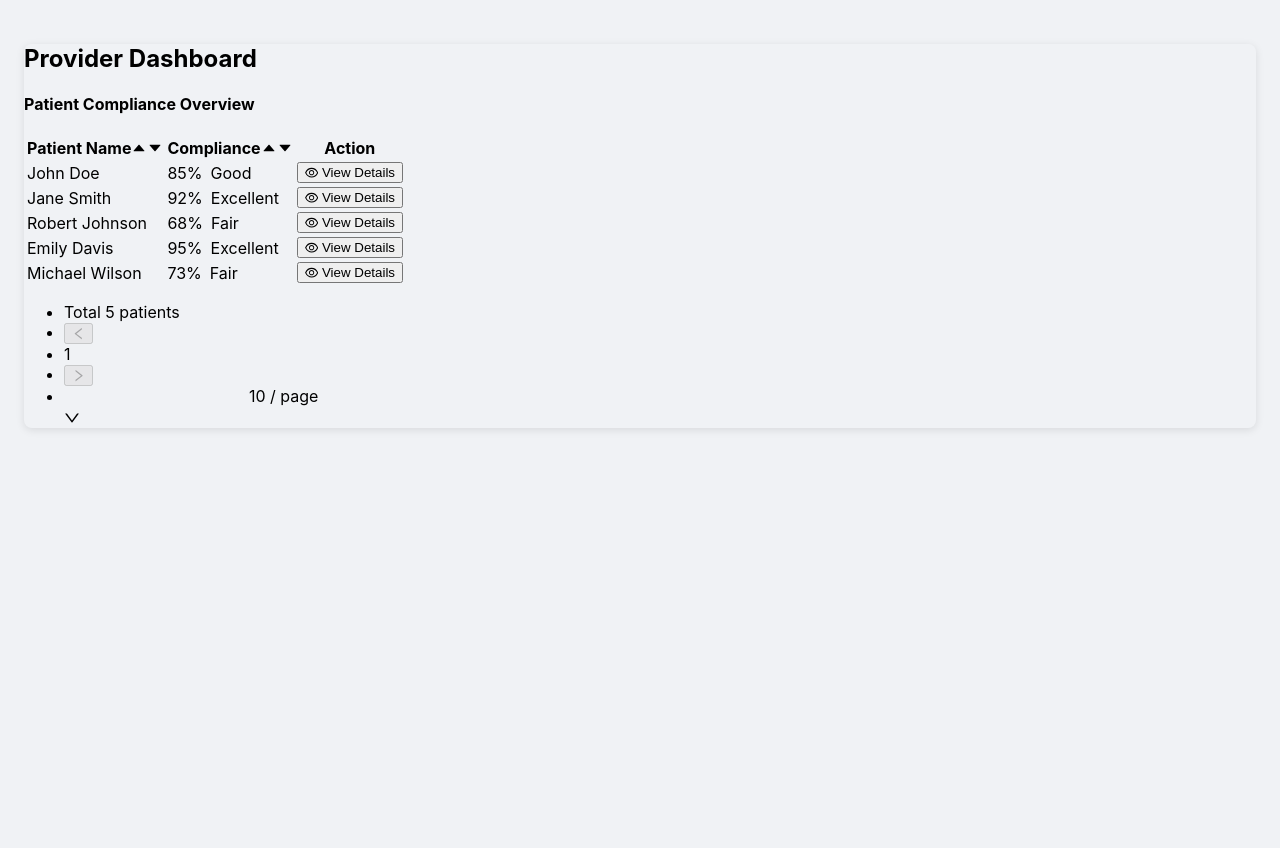
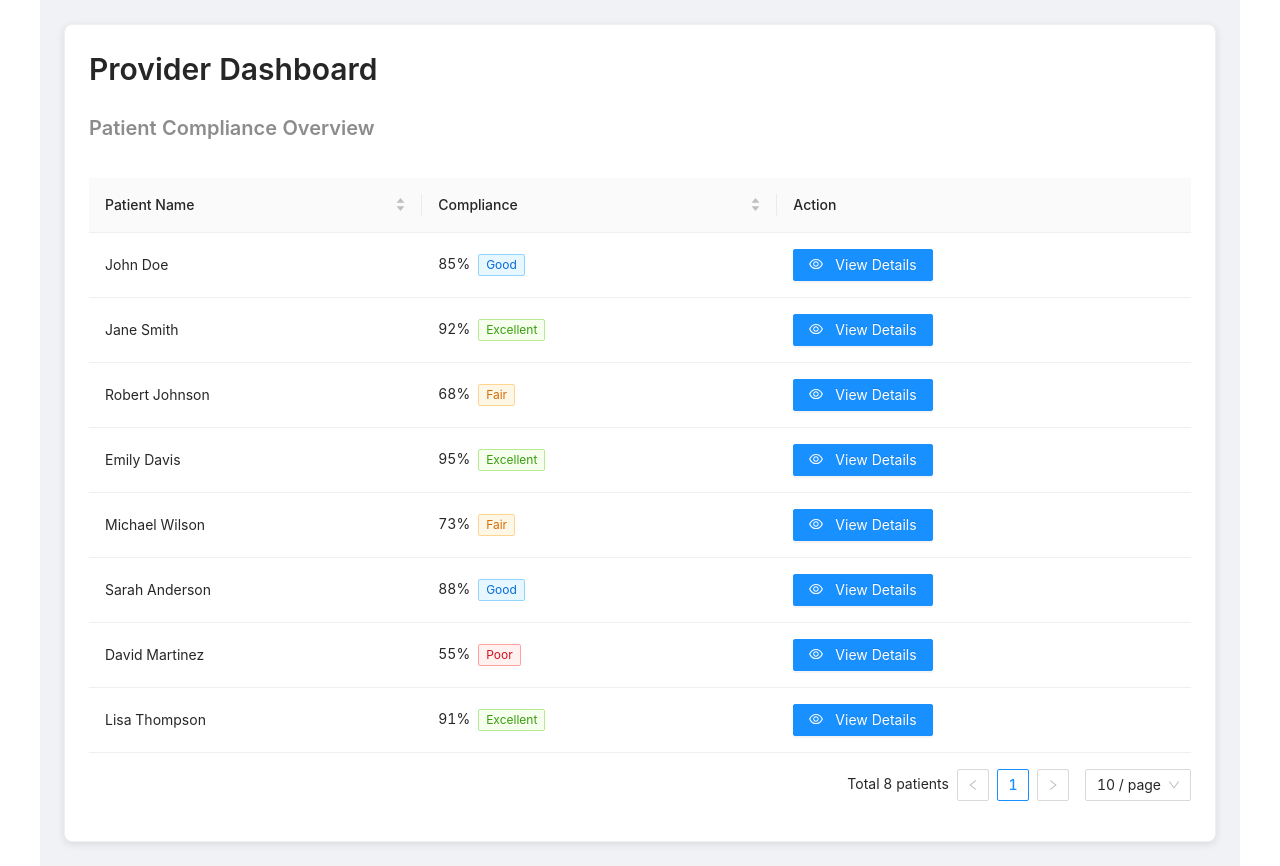
Before and after one commit to hegdeMahalakshmi/healthcare-app, a React (Create React App) app: page /provider-dashboard in a window 1280 px wide. Built offline with nearby package versions, Linux system fonts and the light colour scheme.

Commit message:
added the provider dashboard with proper patient data

```diff
--- a/src/components/ProviderDashboard/ProviderDashboard.css
+++ b/src/components/ProviderDashboard/ProviderDashboard.css
@@ -1,20 +1,48 @@
-.provider-dashboard {
+.provider-dashboard-container {
+  /* max-width: 1400px; */
+  max-width: 1200px;
+    margin: auto;
+  margin: 0 auto;
   padding: 24px;
   min-height: 100vh;
   background-color: #f0f2f5;
 }
 
-.provider-dashboard .ant-card {
+@media (max-width: 768px) {
+  .provider-dashboard-container {
+    padding: 16px;
+  }
+}
+
+@media (max-width: 480px) {
+  .provider-dashboard-container {
+    padding: 12px;
+  }
+}
+
+.provider-dashboard-container .ant-card {
   border-radius: 8px;
   box-shadow: 0 2px 8px rgba(0, 0, 0, 0.1);
 }
 
-.provider-dashboard .ant-table {
+.provider-dashboard-container .ant-table {
   margin-top: 20px;
 }
 
-.provider-dashboard .ant-btn-primary {
+.provider-dashboard-container .ant-table-wrapper {
+  overflow-x: auto;
+}
+
+.provider-dashboard-container .ant-btn-primary {
   display: flex;
   align-items: center;
   gap: 4px;
 }
+
+.provider-dashboard-container h2 {
+  margin-bottom: 8px;
+}
+
+.provider-dashboard-container h4 {
+  margin-bottom: 16px;
+}
--- a/src/components/ProviderDashboard/ProviderDashboard.js
+++ b/src/components/ProviderDashboard/ProviderDashboard.js
@@ -1,13 +1,69 @@
-import React, { useState } from 'react';
-import { Table, Button, Tag, Card, Typography } from 'antd';
+import React from 'react';
+import 'antd/dist/antd.css';
+import './ProviderDashboard.css';
+import { Button, Table, Tag, Card, Typography } from 'antd';
 import { EyeOutlined } from '@ant-design/icons';
-import './ProviderDashboard.css';
 
 const { Title } = Typography;
 
-const ProviderDashboard = () => {
-    // Sample patient compliance data
-    const [patientData] = useState([
+// Function to determine compliance status color
+const getComplianceTag = (compliance) => {
+    if (compliance >= 90) {
+        return <Tag color="green">Excellent</Tag>;
+    } else if (compliance >= 75) {
+        return <Tag color="blue">Good</Tag>;
+    } else if (compliance >= 60) {
+        return <Tag color="orange">Fair</Tag>;
+    } else {
+        return <Tag color="red">Poor</Tag>;
+    }
+};
+
+// Handle view details action
+const handleViewDetails = (record) => {
+    console.log('View details for:', record);
+    // TODO: Implement navigation to patient details page
+    alert(`Viewing details for ${record.patientName}`);
+};
+
+const columns = [
+    {
+        title: 'Patient Name',
+        dataIndex: 'patientName',
+        key: 'patientName',
+        sorter: (a, b) => a.patientName.localeCompare(b.patientName),
+        responsive: ['xs', 'sm', 'md', 'lg'],
+    },
+    {
+        title: 'Compliance',
+        dataIndex: 'compliance',
+        key: 'compliance',
+        sorter: (a, b) => a.compliance - b.compliance,
+        responsive: ['xs', 'sm', 'md', 'lg'],
+        render: (compliance) => (
+            <div>
+                <span style={{ marginRight: '8px' }}>{compliance}%</span>
+                {getComplianceTag(compliance)}
+            </div>
+        ),
+    },
+    {
+        title: 'Action',
+        key: 'action',
+        responsive: ['xs', 'sm', 'md', 'lg'],
+        render: (_, record) => (
+            <Button
+                type="primary"
+                icon={<EyeOutlined />}
+                onClick={() => handleViewDetails(record)}
+            >
+                View Details
+            </Button>
+        ),
+    },
+];
+
+const data = [
     {
         key: '1',
         patientName: 'John Doe',
@@ -43,65 +99,31 @@
         lastVisit: '2025-11-18',
         appointments: 10,
     },
-    ]);
-
-    // Function to determine compliance status color
-    const getComplianceTag = (compliance) => {
-        if (compliance >= 90) {
-            return <Tag color="green">Excellent</Tag>;
-        } else if (compliance >= 75) {
-            return <Tag color="blue">Good</Tag>;
-        } else if (compliance >= 60) {
-            return <Tag color="orange">Fair</Tag>;
-        } else {
-            return <Tag color="red">Poor</Tag>;
-        }
-    };
-
-    // Handle view details action
-    const handleViewDetails = (record) => {
-        console.log('View details for:', record);
-        // TODO: Implement navigation to patient details page
-        alert(`Viewing details for ${record.patientName}`);
-    };
-
-    // Table columns configuration
-    const columns = [
     {
-            title: 'Patient Name',
-            dataIndex: 'patientName',
-            key: 'patientName',
-            sorter: (a, b) => a.patientName.localeCompare(b.patientName),
+        key: '6',
+        patientName: 'Sarah Anderson',
+        compliance: 88,
+        lastVisit: '2025-11-19',
+        appointments: 9,
     },
     {
-            title: 'Compliance',
-            dataIndex: 'compliance',
-            key: 'compliance',
-            sorter: (a, b) => a.compliance - b.compliance,
-            render: (compliance) => (
-                <div>
-                    <span style={{ marginRight: '8px' }}>{compliance}%</span>
-                    {getComplianceTag(compliance)}
-                </div>
-            ),
+        key: '7',
+        patientName: 'David Martinez',
+        compliance: 55,
+        lastVisit: '2025-11-05',
+        appointments: 18,
     },
     {
-            title: 'Action',
-            key: 'action',
-            render: (_, record) => (
-                <Button
-                    type="primary"
-                    icon={<EyeOutlined />}
-                    onClick={() => handleViewDetails(record)}
-                >
-                    View Details
-                </Button>
-            ),
+        key: '8',
+        patientName: 'Lisa Thompson',
+        compliance: 91,
+        lastVisit: '2025-11-22',
+        appointments: 7,
     },
 ];
 
-    return (
-        <div className="provider-dashboard">
+const ProviderDashboard = () => (
+    <div className="provider-dashboard-container">
         <Card>
             <Title level={2}>Provider Dashboard</Title>
             <Title level={4} type="secondary">
@@ -109,17 +131,16 @@
             </Title>
             <Table
                 columns={columns}
-                    dataSource={patientData}
+                dataSource={data}
+                scroll={{ x: 'max-content' }}
                 pagination={{
-                        pageSize: 10,
+                    responsive: true,
                     showSizeChanger: true,
                     showTotal: (total) => `Total ${total} patients`,
                 }}
-                    bordered
             />
         </Card>
     </div>
 );
-};
 
 export default ProviderDashboard;
```
Lines whose indentation alone changed are shown as unchanged.
